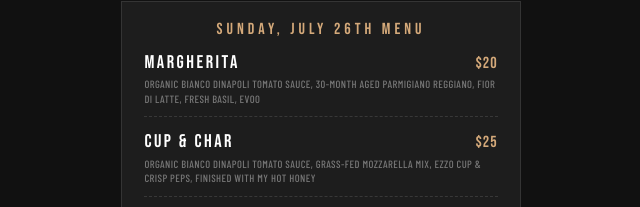
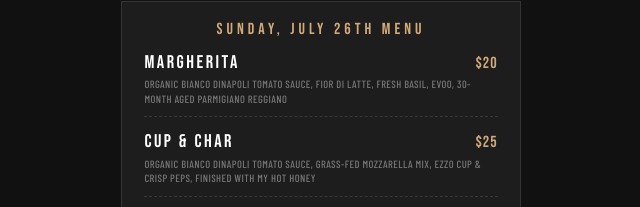
Before and after one commit to BROCATOEATZ/BROCATOEATZ, a website: page index.html in a window 1280 px wide. Shown: the part 1392-1599 px from the top of the page, 319-959 px from the left. Drawn offline with nearby package versions, Linux system fonts and the light colour scheme.

Commit message:
Update index.html

```diff
--- a/index.html
+++ b/index.html
@@ -430,7 +430,7 @@ display:inline-block;padding:.15rem .5rem;font-family:'Barlow Condensed',sans-se
             <span class="menu-preview-name">MARGHERITA</span>
             <span class="menu-preview-price">$20</span>
           </div>
-          <div class="menu-preview-desc">Organic Bianco DiNapoli Tomato Sauce, 30-Month Aged Parmigiano Reggiano, Fior Di Latte, Fresh Basil, EVOO</div>
+          <div class="menu-preview-desc">Organic Bianco DiNapoli Tomato Sauce, Fior Di Latte, Fresh Basil, EVOO, 30-Month Aged Parmigiano Reggiano</div>
         </div>
         <div class="menu-preview-item-wrap">
           <div class="menu-preview-item">
@@ -684,7 +684,7 @@ var ORDERS_OPEN_DATE = new Date('2026-07-21T19:00:00'); // Tuesday July 21st @ 7
 var TOTAL_CAP = 125; // max pizzas regardless of slot availability
 
 var PIZZAS = [
-  {id:'margherita',  name:'MARGHERITA',     price:20, img:'margherita.png', desc:'ORGANIC BIANCO DINAPOLI TOMATO SAUCE, 30-MONTH AGED PARMIGIANO REGGIANO, FIOR DI LATTE, FRESH BASIL, EVOO'},
+  {id:'margherita',  name:'MARGHERITA',     price:20, img:'margherita.png', desc:'ORGANIC BIANCO DINAPOLI TOMATO SAUCE, FIOR DI LATTE, FRESH BASIL, EVOO, 30-MONTH AGED PARMIGIANO REGGIANO'},
   {id:'cupchar',     name:'CUP & CHAR',     price:25, img:null, desc:'ORGANIC BIANCO DINAPOLI TOMATO SAUCE, GRASS-FED MOZZARELLA MIX, EZZO CUP & CRISP PEPS, FINISHED WITH MY HOT HONEY'},
   {id:'funguy',      name:'FUNGUY',         price:25, img:null, desc:'WHITE TRUFFLE OIL, FIOR DI LATTE, GRASS-FED MOZZARELLA MIX, ROASTED MUSHROOMS, HOUSE CHIMICHURRI (ON THE SIDE)'},
   {id:'calabrian',   name:'PESTO & RICOTTA',  price:25, img:null, feature:'DROP 8 FEATURE', desc:'GARLIC EVOO, GRASS-FED MOZZARELLA MIX, BASIL PESTO, FRESH RICOTTA DOLLOPS, 30-MONTH AGED PARMIGIANO REGGIANO'}
```
